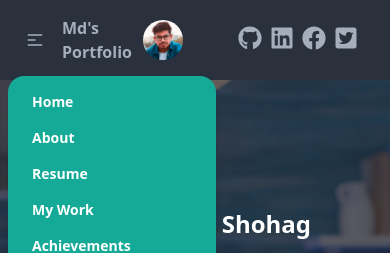
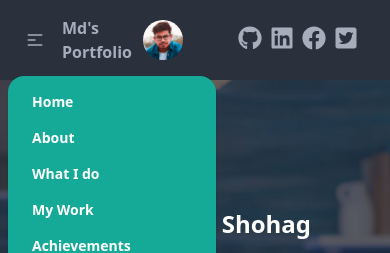
Before and after one commit to MDSHOHAG617/Portfolio-with-Next.js, a Next.js app: page / in a window 390 px wide. Both pictures are taken after a click on the label 35 px from the left and 40 px from the top of the page. Shown: the top 253 px of the page. Built offline with nearby package versions, Linux system fonts and the light colour scheme.

Commit message:
error solved

```diff
--- a/pages/Components/Navbar.js
+++ b/pages/Components/Navbar.js
@@ -39,14 +39,14 @@ const Navbar = () => {
                 </Link>
               </li>
               <li tabIndex={0}>
-                <Link className="text-md  font-semibold " href="/about">
+                <Link className="text-md  font-semibold " href="#about">
                   About
                 </Link>
               </li>
 
               <li>
-                <Link className="text-md  font-semibold " href="/resume">
-                  Resume
+                <Link className="text-md  font-semibold " href="#whatIDo">
+                  What I do
                 </Link>
               </li>
               <li>
```
Also changed, not shown: pages/about/index.js (added, +12 -0 lines), 1 other file (tests, documents, lock files or other folders).
